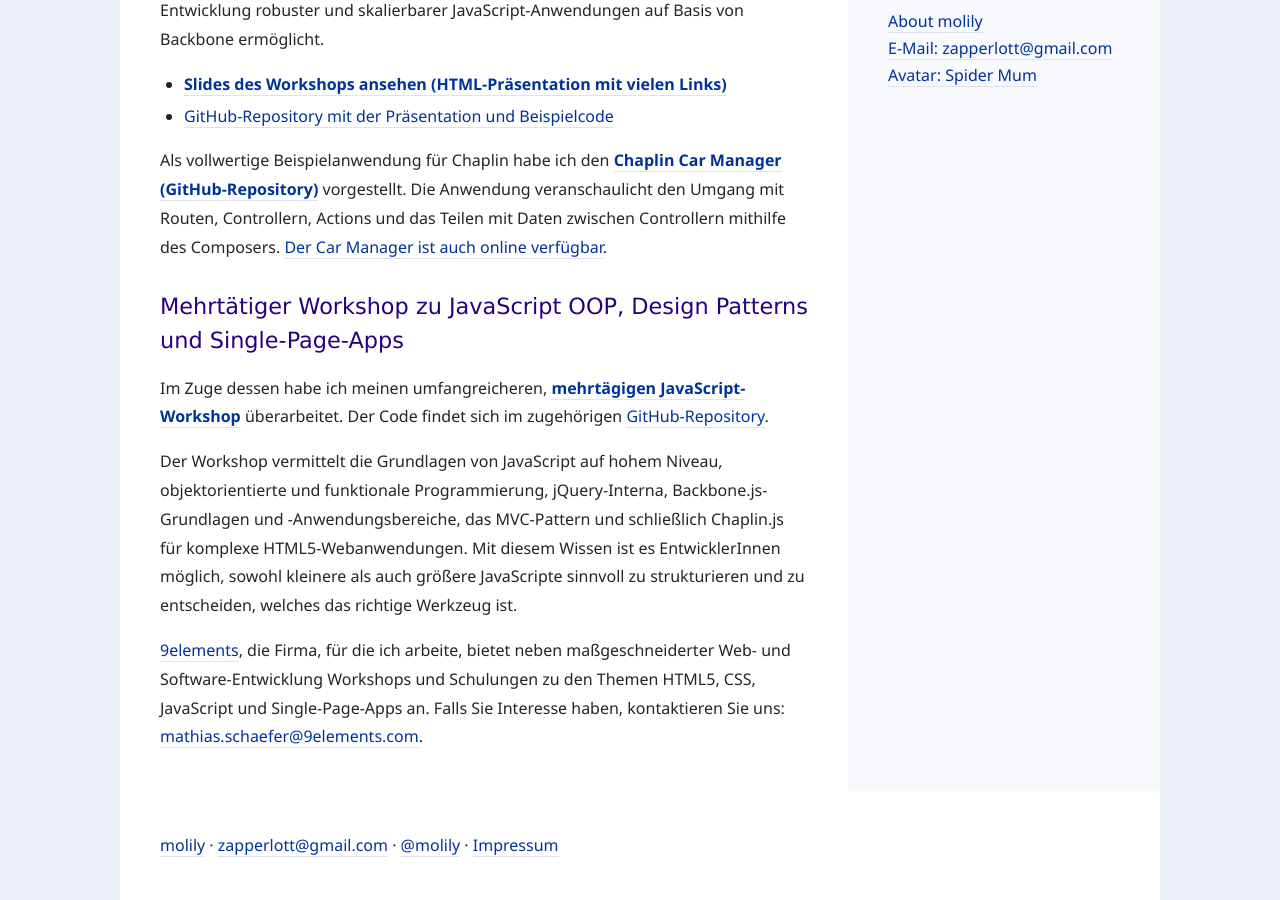
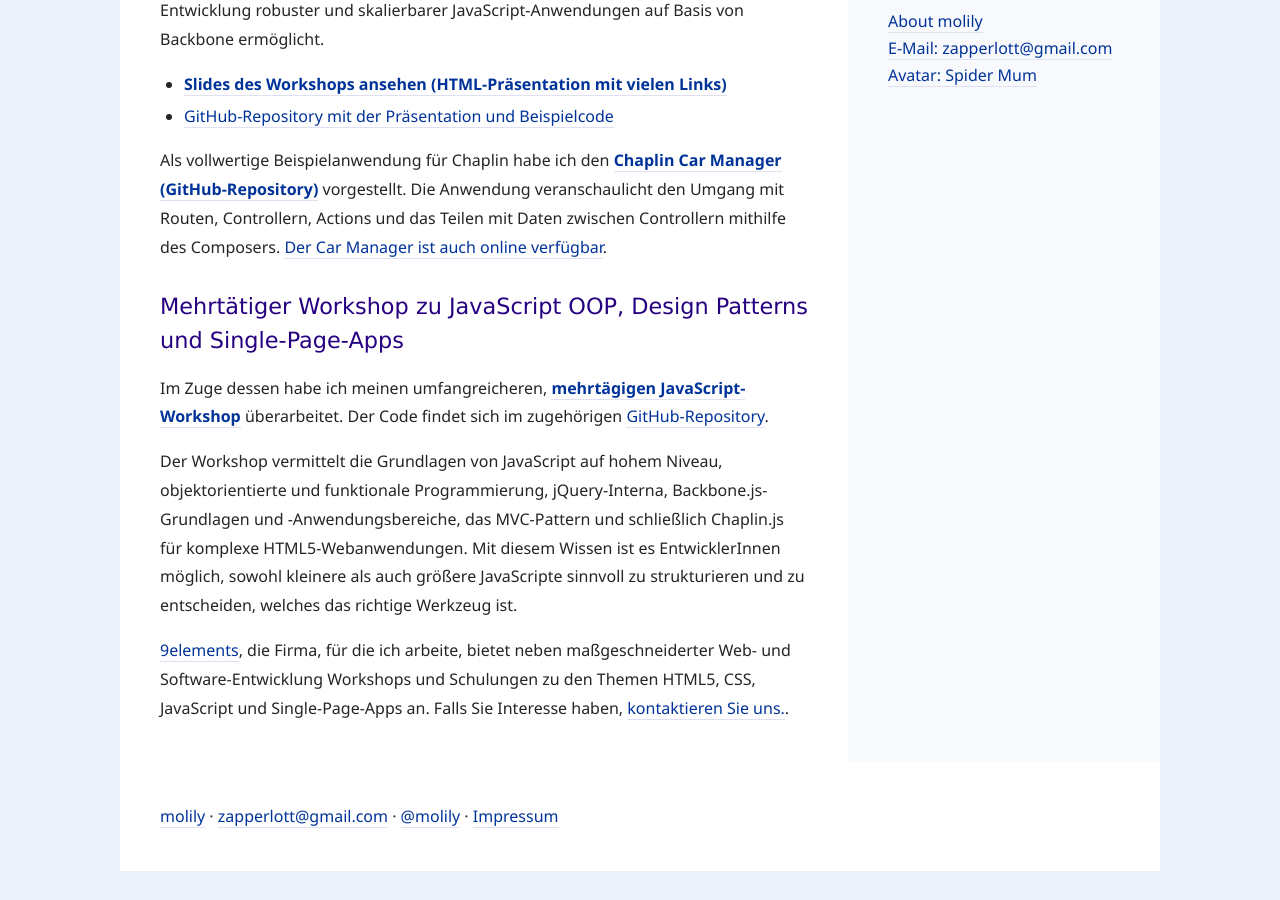
Before and after one commit to molily/molily.de, a Jekyll site: the page built from _posts/2014-03-08-javascript-days-2014.html, in a window 1280 px wide and 900 px high, scrolled down 764 px. Built offline with Jekyll 4.4.1, drawn with Linux system fonts in a browser that asks for light colours; some web fonts are replaced; after the commit the page ends 1635 px from its top, so only the background shows below that.

```diff
--- a/_posts/2012-02-24-chaplin.html
+++ b/_posts/2012-02-24-chaplin.html
@@ -30,6 +30,6 @@ lang: en
 
 <h2>Join the discussion</h2>
 
-<p>Chaplin aims to documents our experience on developing large JavaScript applications. It’s also a playground and testbed for new ideas. Since we’re constantly improving the architecture, your feedback is highly appreciated. Feel free to <a href="mailto:mathias.schaefer@9elements.com">get in contact</a>. You might also <a href="https://github.com/chaplinjs/chaplin">fork the code or create a new issue on Github</a>.</p>
+<p>Chaplin aims to documents our experience on developing large JavaScript applications. It’s also a playground and testbed for new ideas. Since we’re constantly improving the architecture, your feedback is highly appreciated. Feel free to <a href="mailto:zapperlott@gmail.com">get in contact</a>. You might also <a href="https://github.com/chaplinjs/chaplin">fork the code or create a new issue on Github</a>.</p>
 
 <p><em>I’d like to thank <a href="http://moviepilot.com/about">the team of Moviepilot.com</a> as well as the people of <a href="https://9elements.com/">9elements</a> for making Chaplin possible.</em></p>
--- a/_posts/2014-03-08-javascript-days-2014.html
+++ b/_posts/2014-03-08-javascript-days-2014.html
@@ -23,4 +23,4 @@ lang: de
 
 <p>Der Workshop vermittelt die Grundlagen von JavaScript auf hohem Niveau, objektorientierte und funktionale Programmierung, jQuery-Interna, Backbone.js-Grundlagen und -Anwendungsbereiche, das MVC-Pattern und schließlich Chaplin.js für komplexe HTML5-Webanwendungen. Mit diesem Wissen ist es EntwicklerInnen möglich, sowohl kleinere als auch größere JavaScripte sinnvoll zu strukturieren und zu entscheiden, welches das richtige Werkzeug ist.</p>
 
-<p><a href="https://9elements.com">9elements</a>, die Firma, für die ich arbeite, bietet neben maßgeschneiderter Web- und Software-Entwicklung Workshops und Schulungen zu den Themen HTML5, CSS, JavaScript und Single-Page-Apps an. Falls Sie Interesse haben, kontaktieren Sie uns: <a href="mailto:mathias.schaefer@9elements.com">mathias.schaefer@9elements.com</a>.</p>
+<p><a href="https://9elements.com">9elements</a>, die Firma, für die ich arbeite, bietet neben maßgeschneiderter Web- und Software-Entwicklung Workshops und Schulungen zu den Themen HTML5, CSS, JavaScript und Single-Page-Apps an. Falls Sie Interesse haben, <a href="https://9elements.com/contact">kontaktieren Sie uns.</a>.</p>
--- a/gedviz-talk/index.html
+++ b/gedviz-talk/index.html
@@ -78,7 +78,7 @@
     <li>Software developer at <a href="https://9elements.com">9elements</a></li>
     <li>HTML/CSS/JavaScript, Ruby on Rails</li>
     <li><a href="https://twitter.com/molily">@molily</a></li>
-    <li><a href="mailto:mathias.schaefer@9elements.com">mathias.schaefer@9elements.com</a></li>
+    <li><a href="mailto:zapperlott@gmail.com">zapperlott@gmail.com</a></li>
   </ul>
 </section>
 
--- a/interactive-storytelling/index.html
+++ b/interactive-storytelling/index.html
@@ -232,7 +232,7 @@
     <li><a href="http://molily.de/interactive-storytelling/">molily.de/interactive-storytelling/</a></li>
     <li><a href="https://www.diigo.com/user/molily/interactive-storytelling">Bookmarks zu Interactive Storytelling</a></li>
     <li><a href="http://datenjournalist.de/von-der-interaktivitaet-teil-1-snowfall-webdokus/">Von der Interaktivität – Snowfall &amp; Webdokus</a></li>
-    <li><a href="https://twitter.com/molily">@molily</a> - <a href="mailto:mathias.schaefer@9elements.com">mathias.schaefer@9elements.com</a></li>
+    <li><a href="https://twitter.com/molily">@molily</a> - <a href="mailto:zapperlott@gmail.com">zapperlott@gmail.com</a></li>
   </ul>
   <p>Vielen Dank!</p>
 </section>
```
